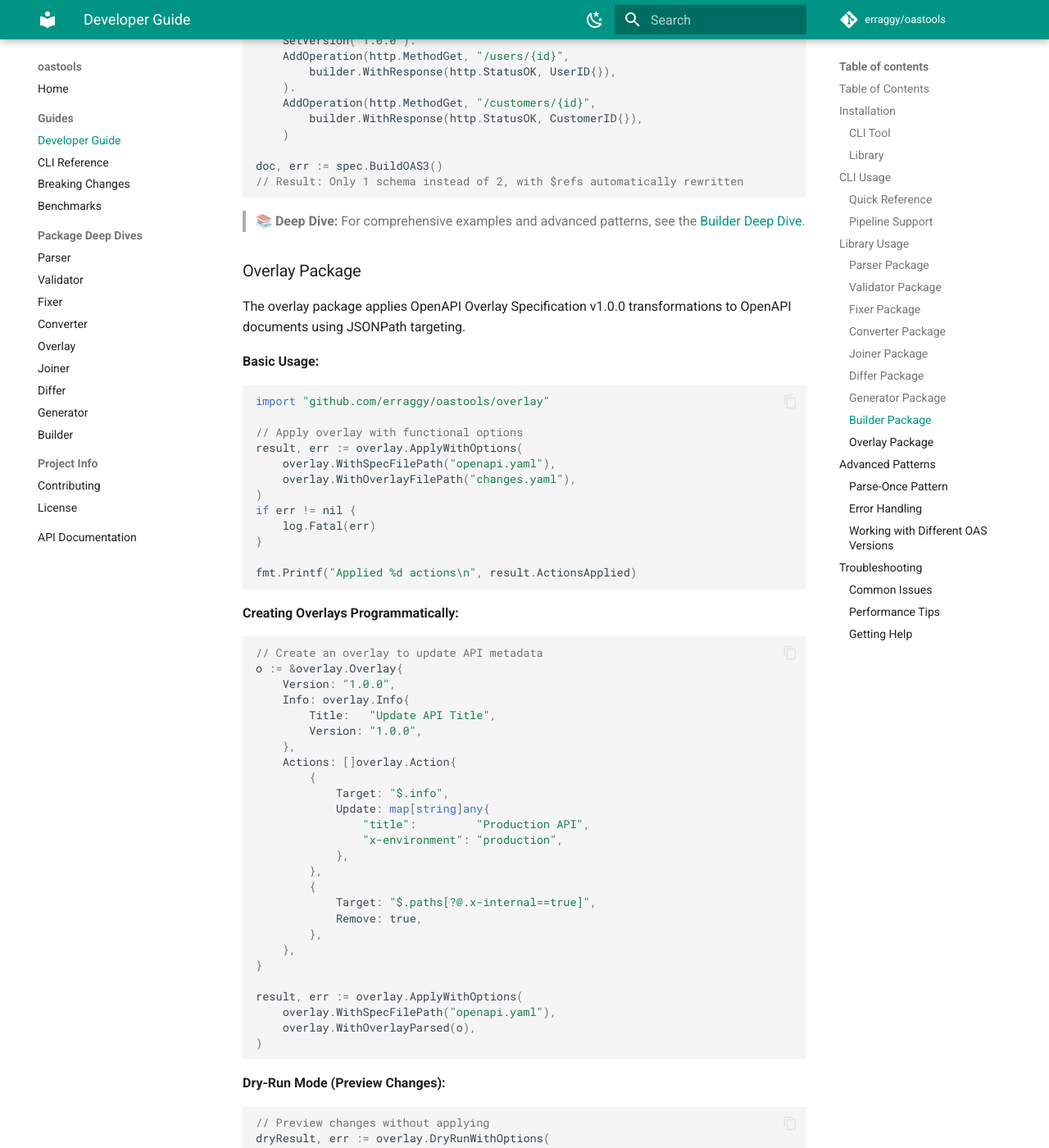
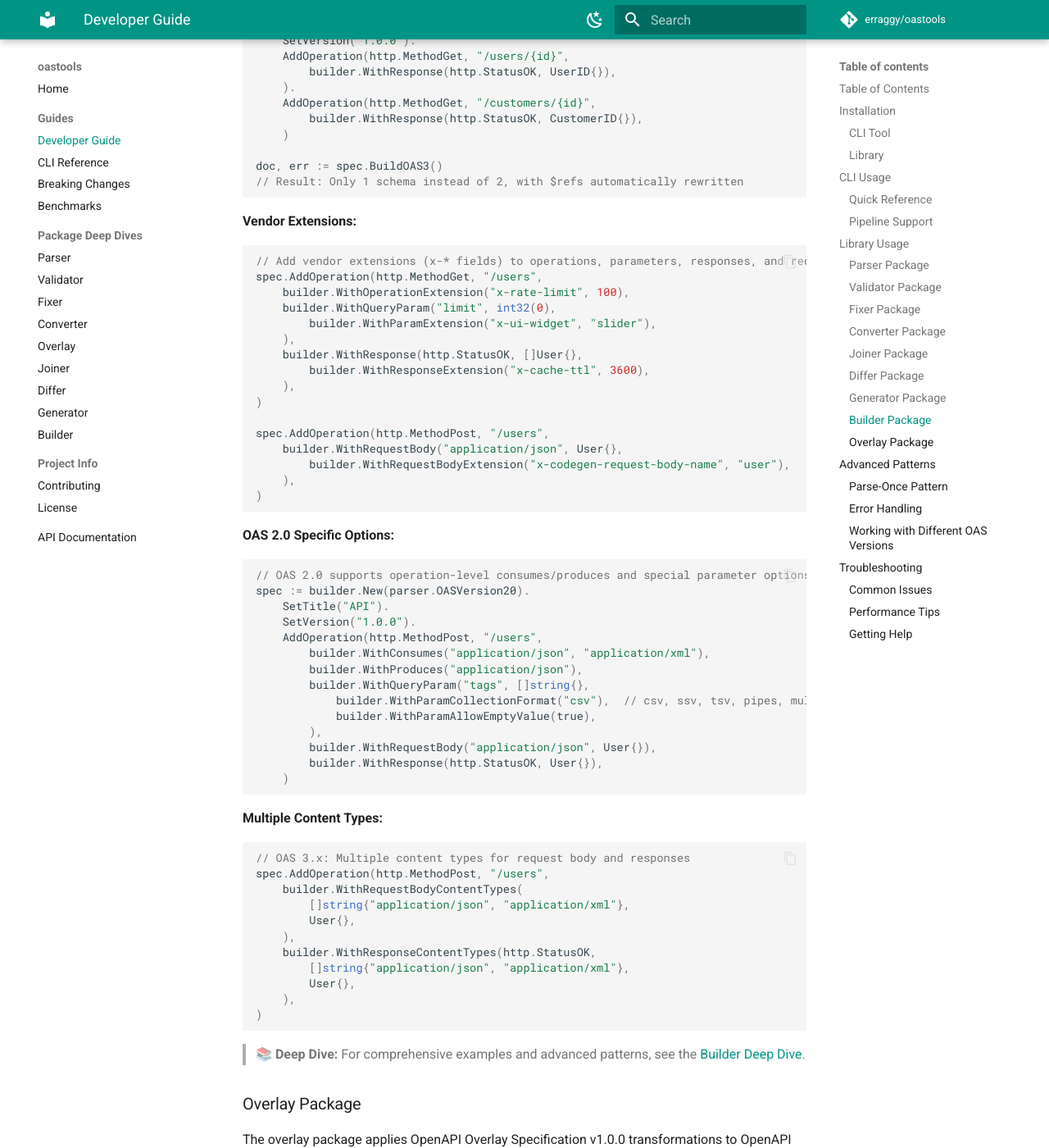
Before and after one commit to erraggy/oastools, an MkDocs documentation site: the page built from docs/developer-guide.md, in a window 1280 px wide and 1400 px high, scrolled down 20755 px. Shown: the whole window at 82% size. Built offline with MkDocs 1.6.1 and Material for MkDocs 9.7.7, drawn with Linux system fonts in a browser that asks for light colours; comment, search, counter and statistics services are not loaded.

Commit message:
docs: add builder extension examples to developer-guide (#162)

````diff
--- a/docs/developer-guide.md
+++ b/docs/developer-guide.md
@@ -1084,6 +1084,62 @@
 // Result: Only 1 schema instead of 2, with $refs automatically rewritten
 ```
 
+**Vendor Extensions:**
+
+```go
+// Add vendor extensions (x-* fields) to operations, parameters, responses, and request bodies
+spec.AddOperation(http.MethodGet, "/users",
+    builder.WithOperationExtension("x-rate-limit", 100),
+    builder.WithQueryParam("limit", int32(0),
+        builder.WithParamExtension("x-ui-widget", "slider"),
+    ),
+    builder.WithResponse(http.StatusOK, []User{},
+        builder.WithResponseExtension("x-cache-ttl", 3600),
+    ),
+)
+
+spec.AddOperation(http.MethodPost, "/users",
+    builder.WithRequestBody("application/json", User{},
+        builder.WithRequestBodyExtension("x-codegen-request-body-name", "user"),
+    ),
+)
+```
+
+**OAS 2.0 Specific Options:**
+
+```go
+// OAS 2.0 supports operation-level consumes/produces and special parameter options
+spec := builder.New(parser.OASVersion20).
+    SetTitle("API").
+    SetVersion("1.0.0").
+    AddOperation(http.MethodPost, "/users",
+        builder.WithConsumes("application/json", "application/xml"),
+        builder.WithProduces("application/json"),
+        builder.WithQueryParam("tags", []string{},
+            builder.WithParamCollectionFormat("csv"),  // csv, ssv, tsv, pipes, multi
+            builder.WithParamAllowEmptyValue(true),
+        ),
+        builder.WithRequestBody("application/json", User{}),
+        builder.WithResponse(http.StatusOK, User{}),
+    )
+```
+
+**Multiple Content Types:**
+
+```go
+// OAS 3.x: Multiple content types for request body and responses
+spec.AddOperation(http.MethodPost, "/users",
+    builder.WithRequestBodyContentTypes(
+        []string{"application/json", "application/xml"},
+        User{},
+    ),
+    builder.WithResponseContentTypes(http.StatusOK,
+        []string{"application/json", "application/xml"},
+        User{},
+    ),
+)
+```
+
 > 📚 **Deep Dive:** For comprehensive examples and advanced patterns, see the [Builder Deep Dive](packages/builder.md).
 
 ### Overlay Package
````
